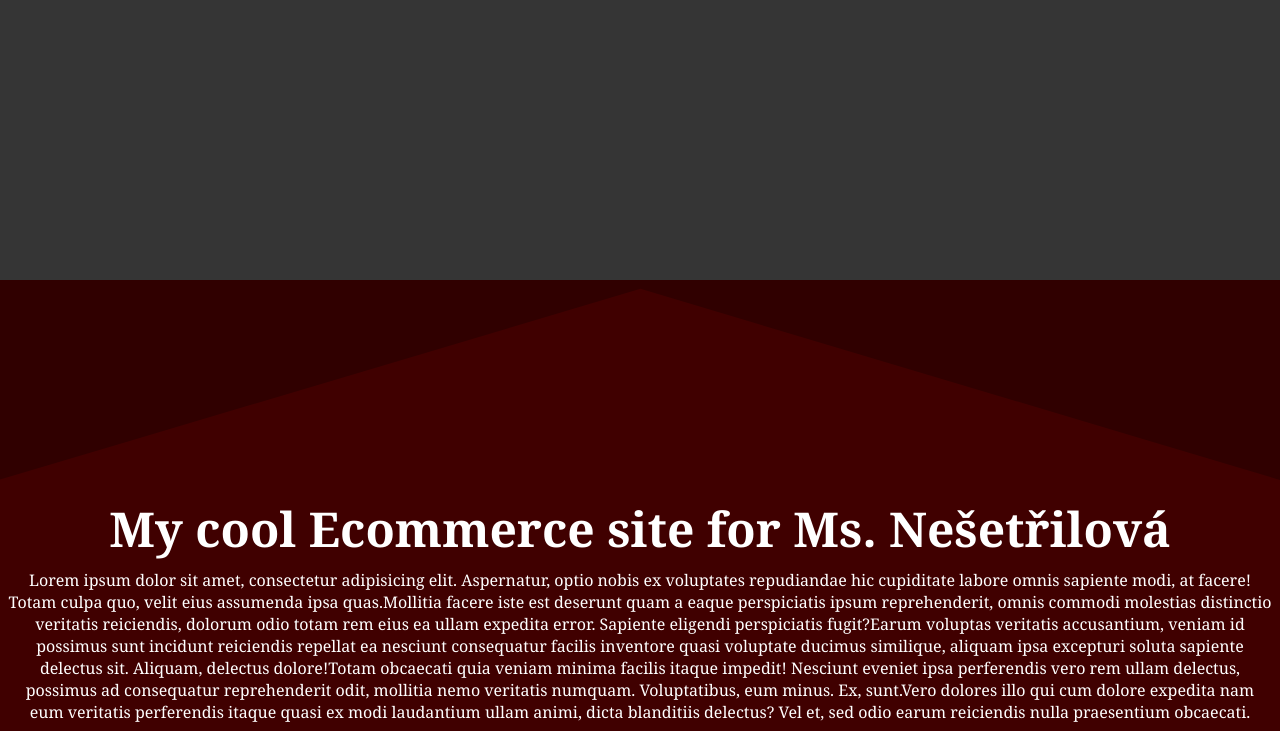
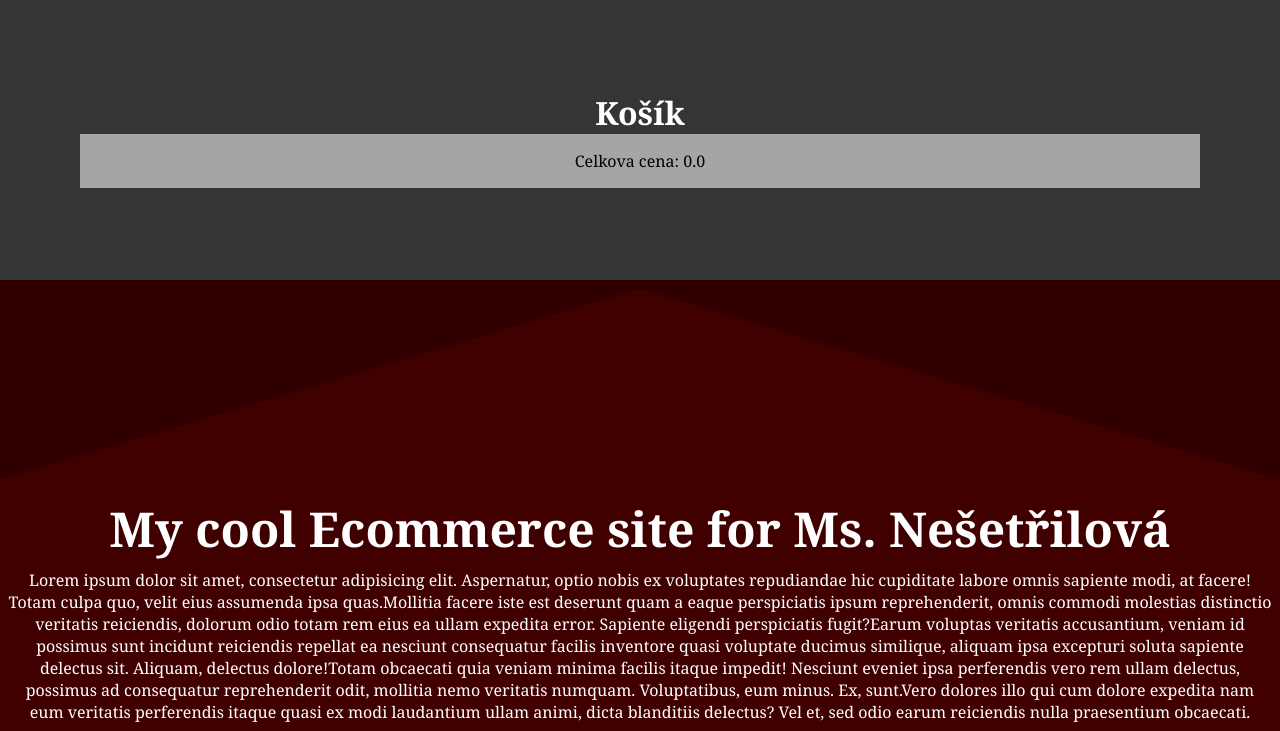
Before and after one commit to KrystofJan/ModaLenaEcomerce, a Django app: page /kosik/ in a window 1280 px wide. Shown: the part 69-800 px from the top of the page. Run offline with Django 4.2, Linux system fonts and the light colour scheme.

Commit message:
fungujeKosik

```diff
--- a/modalena/aplikace/models.py
+++ b/modalena/aplikace/models.py
@@ -247,6 +247,10 @@ class Platba(models.Model):
     def __str__(self) -> str:
         return self.typ_platby
 
+class ProductManager(models.Manager):
+     def get_queryset(self):
+        return super(ProductManager, self).get_queryset().filter(is_active=True)
+
 class Produkt(models.Model):
     produkt_id = models.AutoField(primary_key=True)
     nazev_produktu = models.CharField(max_length=64)
@@ -258,6 +262,8 @@ class Produkt(models.Model):
     cena = models.FloatField()
     pocet_kusu = models.IntegerField()
     kategorie = models.ForeignKey(Kategorie, models.DO_NOTHING)
+    is_active = models.BooleanField(default=True)
+    products = ProductManager()
 
     class Meta:
         managed = False
--- a/modalena/aplikace/views.py
+++ b/modalena/aplikace/views.py
@@ -9,7 +9,7 @@ def index(request):
     return render(request,'aplikace\index.html')
 
 def all_product(request):
-    produkt = Produkt.objects.all()
+    produkt = Produkt.products.all()
 
     return render(request,'aplikace\store.html',{'produkty': produkt})
 
--- a/modalena/kosik/kosik.py
+++ b/modalena/kosik/kosik.py
@@ -1,4 +1,4 @@
-
+from aplikace.models import Produkt
 
 class Kosik():
 
@@ -12,6 +12,7 @@ class Kosik():
         #self.cena = 0
 
     def add(self,product):
+
         product_id = product.produkt_id
         if str(product_id) not in self.kosik:
             self.kosik[str(product_id)] = {'cena': float(product.cena),'pocet': 1}
@@ -20,6 +21,18 @@ class Kosik():
         self.session.modified = True
         #self.item_count += 1
         #self.count_total_price()
+
+    def __iter__(self):
+        product_ids = self.kosik.keys()
+        products = Produkt.products.filter(pk__in=product_ids)
+        kosik = self.kosik.copy()
+
+        for product in products:
+            kosik[str(product.produkt_id)]['product'] = product
+        for item in kosik.values():
+            item['celkova_cena'] = item['cena'] * item['pocet']
+            yield item
+
 
     def __len__(self):
         pocet = 0
--- a/modalena/kosik/views.py
+++ b/modalena/kosik/views.py
@@ -6,7 +6,7 @@ from django.http import JsonResponse
 # Create your views here.
 def kosik_shrnuti(request):
     kosik = Kosik(request)
-    return render(request,'aplikace/kosik/summary.html')
+    return render(request,'aplikace/kosik/summary.html',{'kosik':kosik})
 
 def kosik_pridat(request):
     kosik = Kosik(request)
--- /dev/null
+++ b/modalena/static/css/basket.css
@@ -0,0 +1,29 @@
+.produkty{
+    background: #A5A5A5;
+    color: #000;
+    display : flex;
+    flex-direction: column;
+    justify-content: stretch;
+    align-items: center;
+    padding: 1REM;
+}
+.cele{
+    background:#fff;
+    display : flex;
+    flex:1;
+    flex-direction: row;
+    justify-content:space-between;
+    width:95%;
+    padding:1rem;
+    margin-bottom: 0.25rem;
+    margin-top: 0.25rem;
+    border-radius: 1rem;
+}
+.prod{
+    display:flex;
+    flex-direction: row;
+}
+.prod-info{
+    display:flex;
+    flex-direction: column;
+}
--- a/modalena/templates/aplikace/kosik/summary.html
+++ b/modalena/templates/aplikace/kosik/summary.html
@@ -1,11 +1,39 @@
 {% extends "aplikace/base.html" %}
 {% load static %}
 {% block styles %}
-
+<link rel="stylesheet" href="{% static 'css/basket.css' %}">
 {% endblock %}
 
 {% block title %}Košík Shrnutí{% endblock %}
 {%block content%}
+<div class="summary">
+    <H1 class="HeadLine">Košík</H1>
+    <div class="produkty">
+        {%for item in kosik%}
+        {% with product=item.product%}
+        <div class="cele">
+            <div class="prod">
+            <div class="img"><img src="{{product.obrazek.url}}" alt="obr"></div>
+            <div class="prod-info">
+                <div class="nazev">{{product.nazev_produktu}}</div>
+                <div class="barva">{{product.barva}}</div>
+                <div class="velikost">{{product.velikost}}</div>
+        </div>
 
+        </div>
+        <div class="moznosti">
+            <div class="qty">
+                <label for="quantity">Počet Kusů:</label>
+                <input type="number" id="quantity" name="quantity" min="1" max="{{item.pocet_kusu}}" value="{{item.pocet}}">
+            </div>
+            <button id="odebrat">X</button>
+        </div>
+    </div>
 
+        {%endwith%}
+        {% endfor %}
+
+        <div class="total-price">Celkova cena: {{kosik.count_total_price}}</div>
+    </div>
+</div>
 {%endblock%}
```
Also changed, not shown: modalena/media/images/product.png (added), modalena/media/images/product_black.png (added), modalena/media/images/product_blue.png (added), modalena/media/images/product_blue_mr0CUR0.png (added), modalena/media/images/product_brown.png (added), modalena/media/images/product_brown_xDHVjAV.png (added), modalena/media/images/product_grey.png (added), modalena/media/images/product_lightBlue.png (added), modalena/media/images/product_lightBlue_EcGJPG6.png (added), modalena/media/images/product_maroon.png (added), modalena/media/images/product_pink.png (added), modalena/media/images/product_red.png (added).
